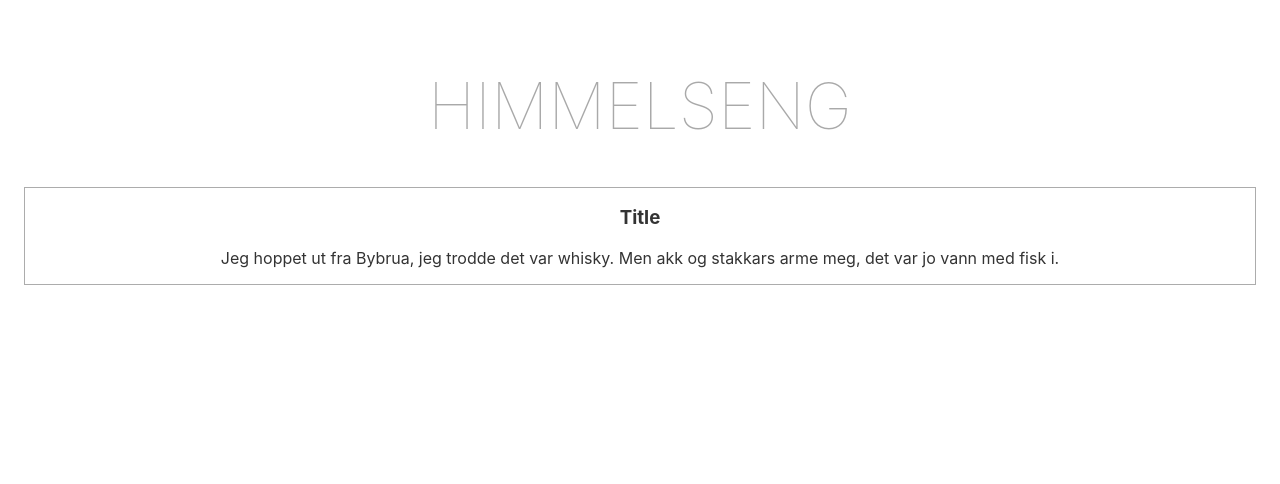
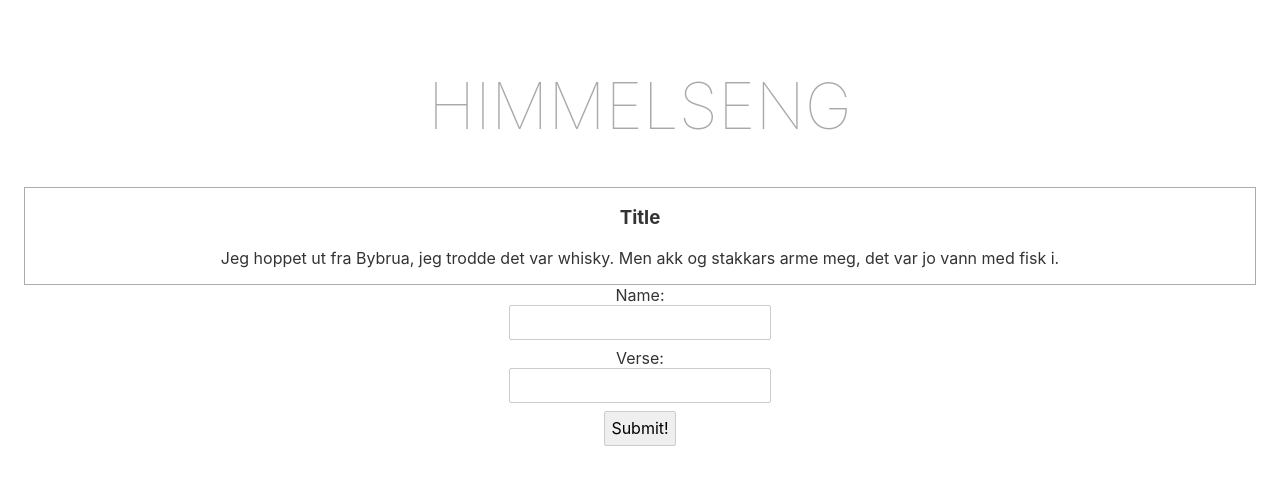
Before and after one commit to sverrejb/himmelseng, a Svelte app: page / in a window 1280 px wide. Shown: the top 484 px of the page. Built offline with nearby package versions, Linux system fonts and the light colour scheme.

Commit message:
experiment 1

```diff
--- a/src/App.svelte
+++ b/src/App.svelte
@@ -30,4 +30,17 @@
 <main>
 	<h1>Himmelseng</h1>
 	<Verse rverse={txt} />
+	<form netlify>
+        <div>
+            <label for="name">Name: </label>
+            <input type="text" name="name" id="name" required>
+        </div>
+        <div>
+            <label for="verse">Verse: </label>
+            <input type="text" name="verse" id="verse" required>
+        </div>
+        <div>
+            <input type="submit" value="Submit!">
+        </div>
+    </form>
 </main>
```
Also changed, not shown: 1 other file (tests, documents, lock files or other folders).
